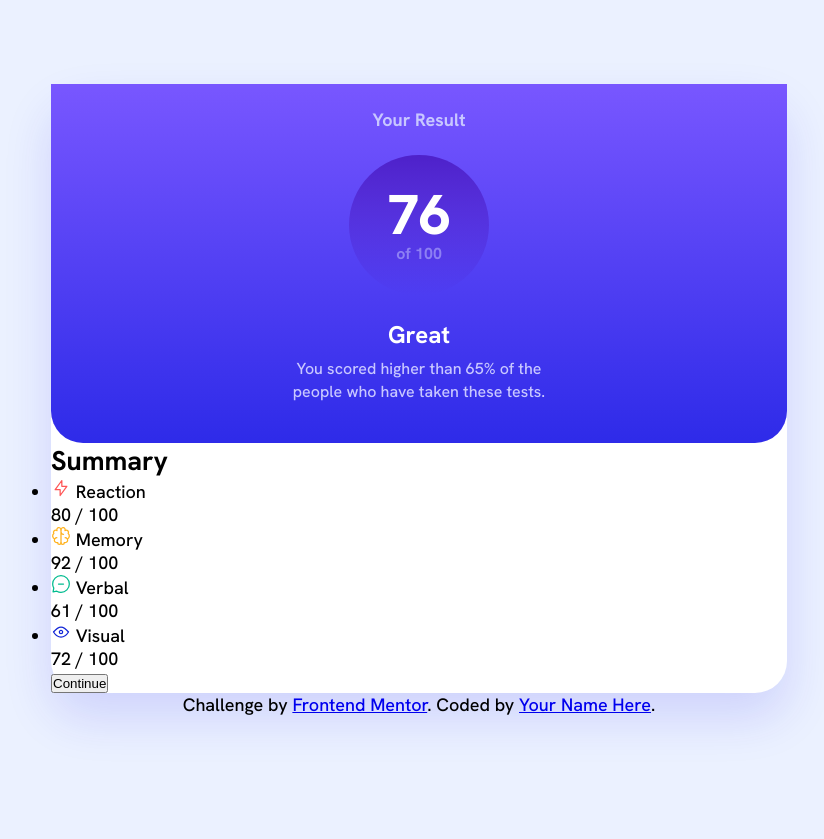
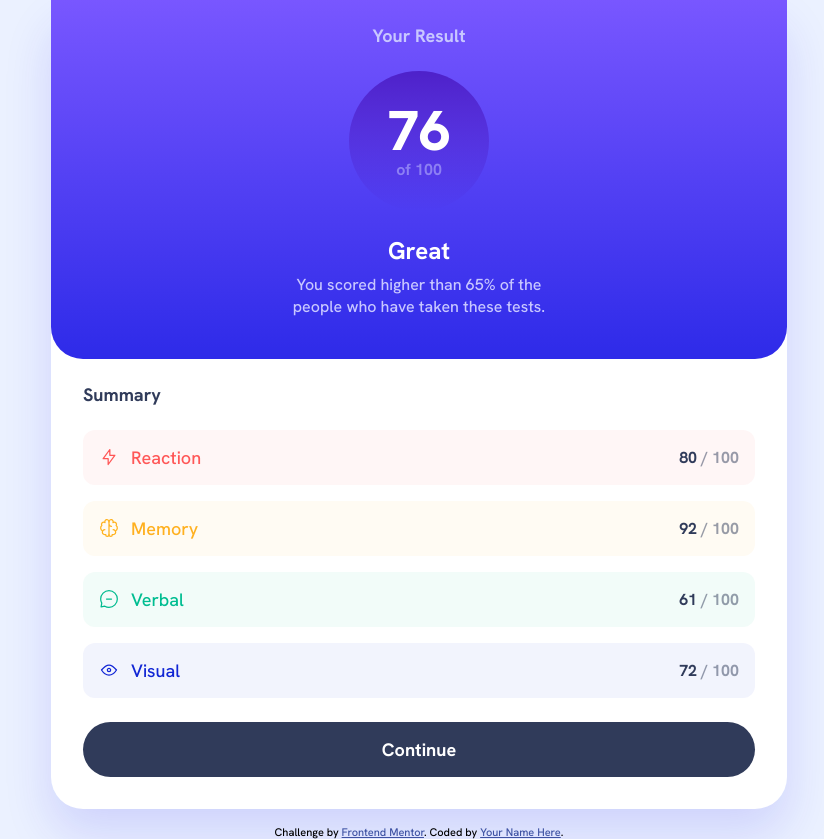
Before and after one commit to gusanchefullstack/fsdev-results-summary-component-dev, a website built with Vite: page src/index.html in a window 1280 px wide. Shown: the whole page, without its empty margins (221-1045 px from the left). Before the commit the page ends 800 px from the top, so only its background shows below. Built offline with nearby package versions, Linux system fonts and the light colour scheme.

Commit message:
Style summary panel with category rows and button
Category rows with color-tinted backgrounds using hsla transparency,
icon + label + score layout, full-width Continue button, attribution footer.

Co-Authored-By: Claude Opus 4.6 <noreply@anthropic.com>

```diff
--- a/src/styles/main.css
+++ b/src/styles/main.css
@@ -93,3 +93,111 @@ body {
   line-height: 1.4;
   max-width: 16rem;
 }
+
+/* Summary Panel */
+.summary {
+  padding: 1.5rem 2rem 2rem;
+}
+
+.summary__title {
+  color: var(--color-dark-gray-blue);
+  font-size: 1.125rem;
+  font-weight: var(--font-weight-bold);
+  margin-bottom: 1.5rem;
+}
+
+.summary__list {
+  list-style: none;
+  display: flex;
+  flex-direction: column;
+  gap: 1rem;
+  margin-bottom: 1.5rem;
+}
+
+.summary__item {
+  display: flex;
+  align-items: center;
+  justify-content: space-between;
+  padding: 1rem;
+  border-radius: 0.75rem;
+}
+
+.summary__item--reaction {
+  background-color: hsla(0, 100%, 67%, 0.05);
+}
+
+.summary__item--memory {
+  background-color: hsla(39, 100%, 56%, 0.05);
+}
+
+.summary__item--verbal {
+  background-color: hsla(166, 100%, 37%, 0.05);
+}
+
+.summary__item--visual {
+  background-color: hsla(234, 85%, 45%, 0.05);
+}
+
+.summary__item-label {
+  display: flex;
+  align-items: center;
+  gap: 0.75rem;
+}
+
+.summary__item--reaction .summary__item-name {
+  color: var(--color-light-red);
+}
+
+.summary__item--memory .summary__item-name {
+  color: var(--color-orangey-yellow);
+}
+
+.summary__item--verbal .summary__item-name {
+  color: var(--color-green-teal);
+}
+
+.summary__item--visual .summary__item-name {
+  color: var(--color-cobalt-blue);
+}
+
+.summary__item-name {
+  font-weight: var(--font-weight-medium);
+}
+
+.summary__item-score {
+  font-size: 1rem;
+}
+
+.summary__item-value {
+  color: var(--color-dark-gray-blue);
+  font-weight: var(--font-weight-bold);
+}
+
+.summary__item-total {
+  color: hsla(224, 30%, 27%, 0.5);
+  font-weight: var(--font-weight-bold);
+}
+
+.summary__button {
+  width: 100%;
+  padding: 1rem;
+  border: none;
+  border-radius: 2rem;
+  background-color: var(--color-dark-gray-blue);
+  color: var(--color-white);
+  font-family: var(--font-family);
+  font-size: 1.125rem;
+  font-weight: var(--font-weight-bold);
+  cursor: pointer;
+}
+
+/* Attribution */
+.attribution {
+  font-size: 0.6875rem;
+  text-align: center;
+  margin-top: 1rem;
+}
+
+.attribution a {
+  color: hsl(228, 45%, 44%);
+}
```
